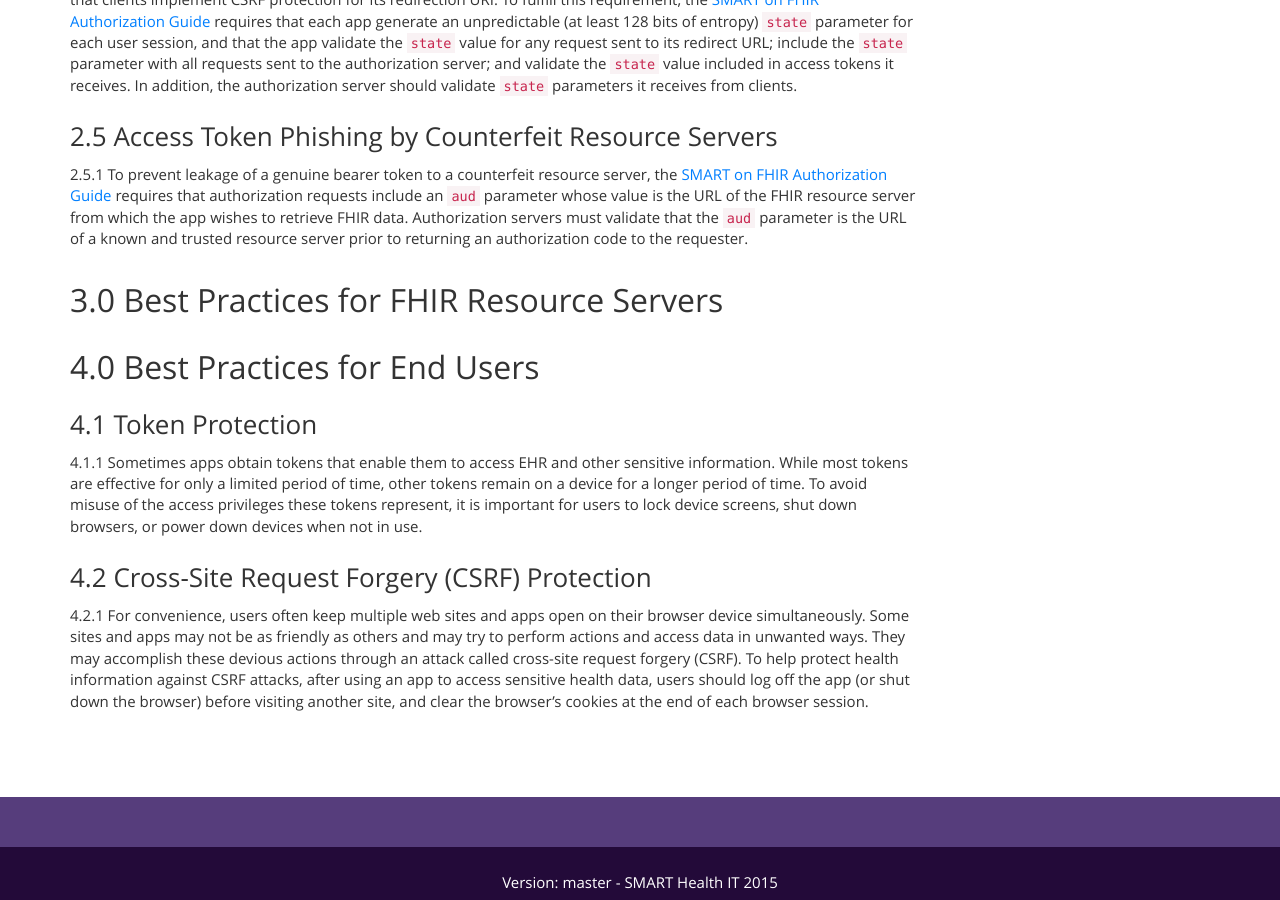
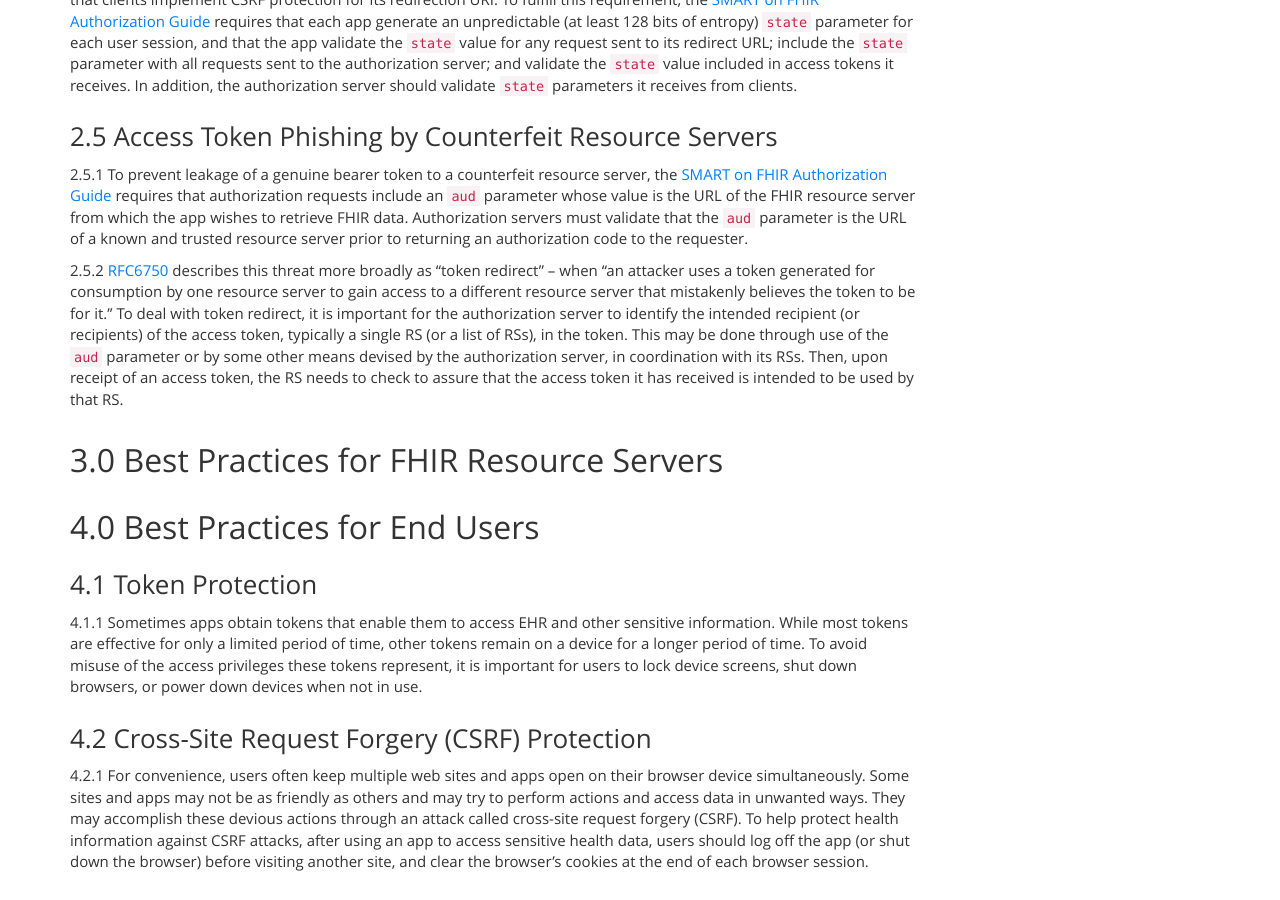
Before and after one commit to smart-on-fhir/smart-on-fhir.github.io, a Jekyll site: the page built from authorization/best-practices/index.md, in a window 1280 px wide and 900 px high, scrolled down 2322 px. Built offline with Jekyll 4.4.1, drawn with Linux system fonts in a browser that asks for light colours; Markdown is read by kramdown in place of the engine named in the settings.

Commit message:
Token redirect/phishing
Added 2.5.2, describing the need for an AS to include in an access token the intended recipient(s) of that token.

```diff
--- a/authorization/best-practices/index.md
+++ b/authorization/best-practices/index.md
@@ -162,6 +162,18 @@ server from which the app wishes to retrieve FHIR data.  Authorization servers
 must validate that the `aud` parameter is the URL of a known and trusted
 resource server prior to returning an authorization code to the requester.
 
+2.5.2 [RFC6750](https://tools.ietf.org/html/rfc6750) describes this threat more
+broadly as "token redirect" -- when "an attacker uses a token generated for
+consumption by one resource server to gain access to a different resource
+server that mistakenly believes the token to be for it."  To deal with token
+redirect, it is important for the authorization server to identify the
+intended recipient (or recipients) of the access token, typically a single
+RS (or a list of RSs), in the token.  This may be done through
+use of the `aud` parameter or by some other means devised by the authorization
+server, in coordination with its RSs.  Then, upon receipt of an access token,
+the RS needs to check to assure that the access token it has received is
+intended to be used by that RS.
+
 ## 3.0 Best Practices for FHIR Resource Servers
 
 ## 4.0 Best Practices for End Users
```
